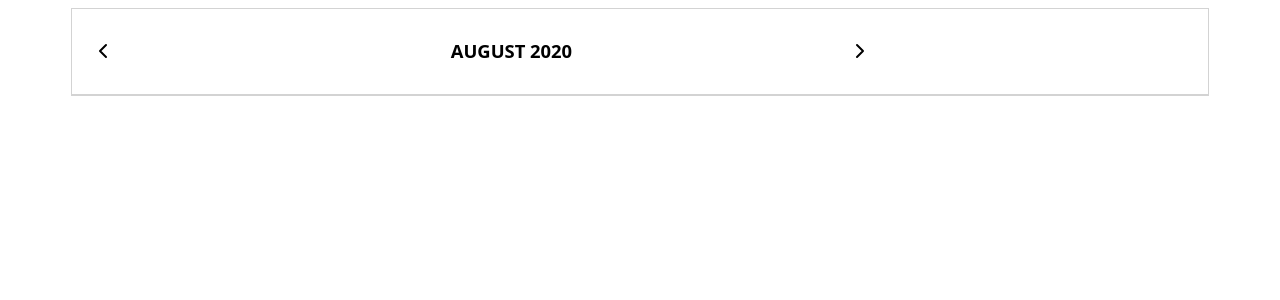
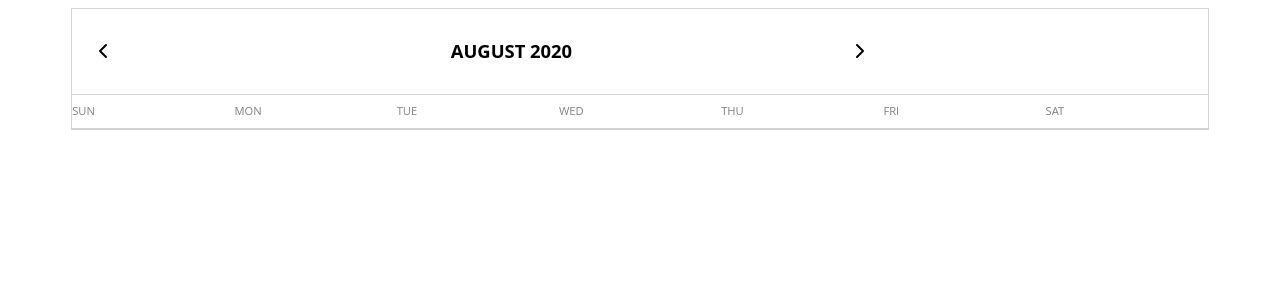
Before and after one commit to nadinejuraschek/react-calendar, a React (Create React App) app in the folder client/: page / in a window 1280 px wide. Shown: the top 300 px of the page. Built offline with nearby package versions, Linux system fonts and the light colour scheme.

Commit message:
weekday nav functional

```diff
--- a/client/src/components/Calendar.jsx
+++ b/client/src/components/Calendar.jsx
@@ -6,6 +6,7 @@ import moment from 'moment';
 
 // COMPONENTS
 import Header from './Header';
+import Weekdays from './Weekdays';
 
 const Calendar = () => {
   const [ currentDate, setCurrentDate ] = useState(new Date());
@@ -18,8 +19,7 @@ const Calendar = () => {
   return (
     <div className='calendar'>
       <Header currentDate={currentDate} handleCurrentDate={setCurrentDate} />
-      {/* <div>{daysOfWeek()}</div>
-      <div>{cells()}</div> */}
+      <Weekdays />
     </div>
   );
 };
--- a/client/src/components/Header.jsx
+++ b/client/src/components/Header.jsx
@@ -1,5 +1,5 @@
 // REACT
-import React, { useEffect, useState } from 'react';
+import React from 'react';
 
 // NPM PACKAGES
 import moment from 'moment';
@@ -13,13 +13,10 @@ import next from '../assets/chevron-right.svg';
 
 const Header = ({ handleCurrentDate, currentDate }) => {
   const monthFormat = "MMMM YYYY";
-  const [ displayMonth, setDisplayMonth ] = useState('');
+  const displayMonth = moment(currentDate).format(monthFormat);
 
-  useEffect(() => {
-    setDisplayMonth(moment(currentDate).format(monthFormat));
-    // TEST
-    // console.log(displayMonth);
-  }, [currentDate]);
+  // TEST
+  // console.log(displayMonth);
 
   const prevMonth = () => {
     const pastDate = moment(currentDate).subtract(1, 'months');
--- /dev/null
+++ b/client/src/components/Weekdays.jsx
@@ -0,0 +1,27 @@
+// REACT
+import React from 'react';
+
+// NPM PACKAGES
+import moment from 'moment';
+
+// ICONS
+
+// COMPONENTS
+
+
+const Weekdays = ({ currentDate }) => {
+  const dayFormat = 'ddd';
+  const days = [];
+  let startDate = moment(currentDate).startOf('week');
+
+  for (let i = 0; i < 7; i++) {
+    days.push(
+        <div className='column col-center' key={i}>
+        {moment(startDate).add(i, 'days').format(dayFormat)}
+        </div>
+    );
+  };
+  return <div className='days row'>{days}</div>;
+};
+
+export default Weekdays;
```
Also changed, not shown: client/src/components/Cells.jsx (added).
